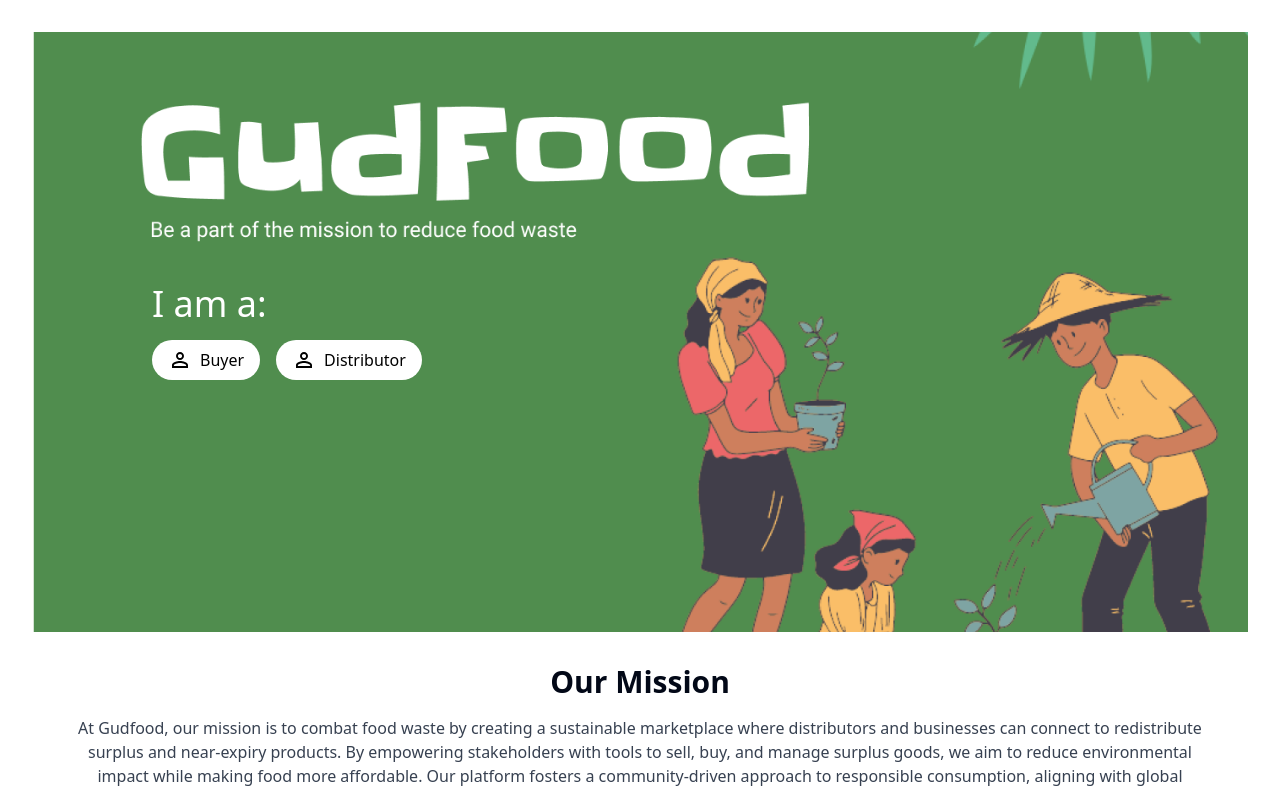
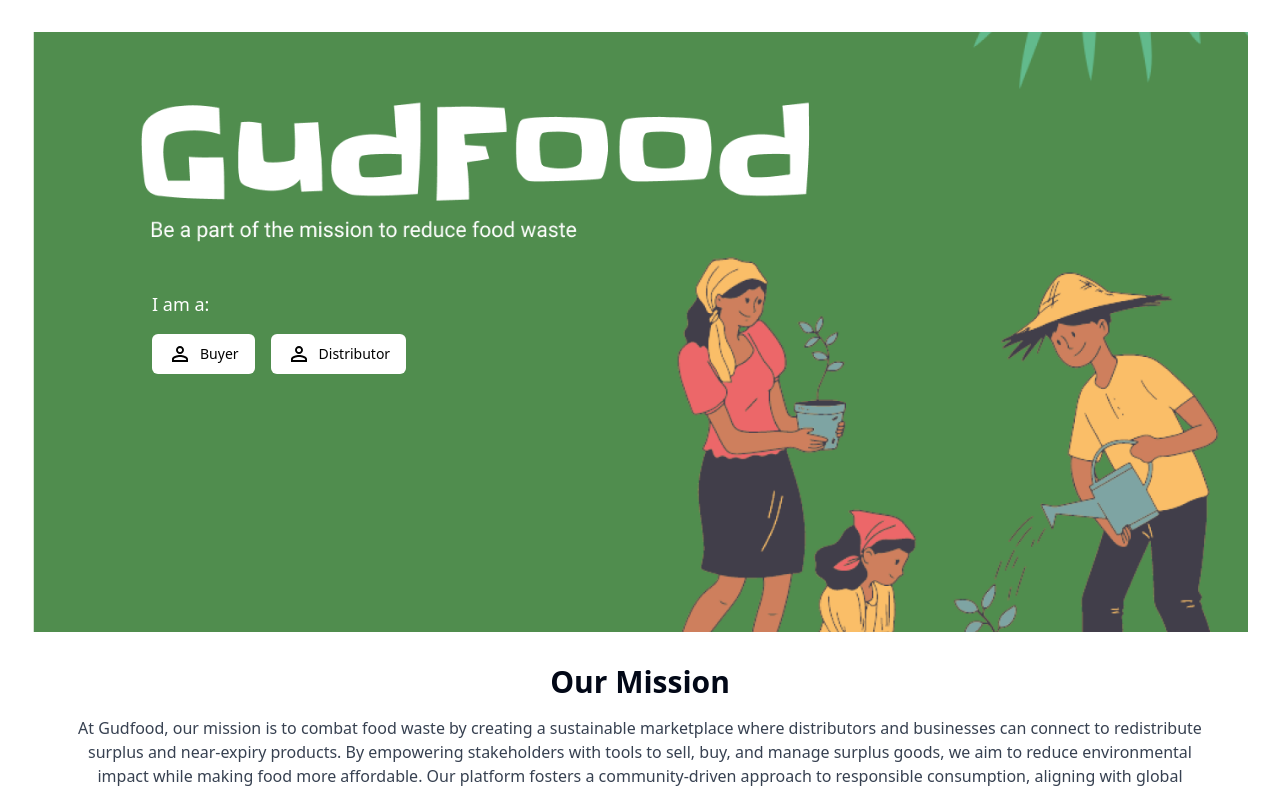
Before and after one commit to morksen123/marketplace, a React (Vite) app: page / in a window 1280 px wide. Shown: the top 792 px of the page. Built offline with nearby package versions, Linux system fonts and the light colour scheme.

Commit message:
added global styles and tidied up code

```diff
--- a/src/features/Landing/components/Landing.tsx
+++ b/src/features/Landing/components/Landing.tsx
@@ -1,17 +1,17 @@
-import React from 'react';
+import { Button } from '@/components/ui/button';
 import PersonOutlineOutlinedIcon from '@mui/icons-material/PersonOutlineOutlined';
 import { useNavigate } from 'react-router-dom';
-import bannerImage from '../../../assets/landing.png'; // Your banner image
-import greenhouseGasIcon from '../../../assets/greenhouse-gas.png';
-import foodWasteIcon from '../../../assets/food-waste.png';
 import usersIcon from '../../../assets/customers.png';
 import foodDumpImage from '../../../assets/food-dump.png';
+import foodWasteIcon from '../../../assets/food-waste.png';
+import greenhouseGasIcon from '../../../assets/greenhouse-gas.png';
+import bannerImage from '../../../assets/landing.png'; // Your banner image
 
 export const Landing = () => {
   const navigate = useNavigate();
 
   return (
-        <div>
+    <>
       {/* Banner Section */}
       <section className="relative">
         <img
@@ -21,20 +21,22 @@ export const Landing = () => {
           style={{ maxHeight: '600px' }}
         />
 
-                <div className="absolute top-0 left-10 w-full h-full flex flex-col justify-center text-white">
-                    <h1 className="text-4xl mb-4 ml-20 text-left">I am a:</h1>
+        <div className="absolute top-0 left-10 h-full flex flex-col justify-center text-white">
+          <p className="text-primary ml-20 text-lg mb-4 text-left">I am a:</p>
           <div className="ml-20">
             <div className="flex space-x-4">
-                            <button className="bg-white text-black px-4 py-2 rounded-full hover:bg-green-700 flex items-center"
+              <Button
                 onClick={() => navigate('/buyer-home')} // Redirect to Buyer page
               >
-                                <PersonOutlineOutlinedIcon className="mr-2" />Buyer
-                            </button>
-                            <button className="bg-white text-black px-4 py-2 rounded-full hover:bg-green-700 flex items-center"
+                <PersonOutlineOutlinedIcon className="mr-2" />
+                Buyer
+              </Button>
+              <Button
                 onClick={() => navigate('/distributor-home')} // Redirect to Distributor page
               >
-                                <PersonOutlineOutlinedIcon className="mr-2" />Distributor
-                            </button>
+                <PersonOutlineOutlinedIcon className="mr-2" />
+                Distributor
+              </Button>
             </div>
           </div>
         </div>
@@ -46,20 +48,37 @@ export const Landing = () => {
         <div className="mb-8">
           <h2 className="text-3xl font-bold mb-4">Our Mission</h2>
           <p className="text-gray-700">
-                        At Gudfood, our mission is to combat food waste by creating a sustainable marketplace where distributors and businesses can connect to redistribute surplus and near-expiry products. By empowering stakeholders with tools to sell, buy, and manage surplus goods, we aim to reduce environmental impact while making food more affordable. Our platform fosters a community-driven approach to responsible consumption, aligning with global sustainability goals and working together to minimize waste and support a greener future.
+            At Gudfood, our mission is to combat food waste by creating a
+            sustainable marketplace where distributors and businesses can
+            connect to redistribute surplus and near-expiry products. By
+            empowering stakeholders with tools to sell, buy, and manage surplus
+            goods, we aim to reduce environmental impact while making food more
+            affordable. Our platform fosters a community-driven approach to
+            responsible consumption, aligning with global sustainability goals
+            and working together to minimize waste and support a greener future.
           </p>
         </div>
 
         <div className="grid grid-cols-1 md:grid-cols-3 gap-4 mb-8">
           {/* Greenhouse Gas Emissions */}
           <div className="p-4 bg-white rounded-lg shadow text-center">
-                        <img src={greenhouseGasIcon} alt="Greenhouse Gas" className="mx-auto h-16 mb-4" />
-                        <h3 className="text-xl font-bold">5% Greenhouse Gas Emissions Reduced</h3>
+            <img
+              src={greenhouseGasIcon}
+              alt="Greenhouse Gas"
+              className="mx-auto h-16 mb-4"
+            />
+            <h3 className="text-xl font-bold">
+              5% Greenhouse Gas Emissions Reduced
+            </h3>
           </div>
 
           {/* Food Waste Prevented */}
           <div className="p-4 bg-white rounded-lg shadow text-center">
-                        <img src={foodWasteIcon} alt="Food Waste" className="mx-auto h-16 mb-4" />
+            <img
+              src={foodWasteIcon}
+              alt="Food Waste"
+              className="mx-auto h-16 mb-4"
+            />
             <h3 className="text-xl font-bold">5000kg Food Waste Prevented</h3>
           </div>
 
@@ -85,11 +104,22 @@ export const Landing = () => {
           {/* Right Side - Text */}
           <div className="md:w-1/2 w-full md:pl-8">
             <p className="text-gray-700">
-                            Food waste is a significant and persistent challenge in Singapore, especially at the distributor level. Daily, central warehouses of major supermarket chains in Singapore face the rejection of 7,500 to 20,000 kilograms of produce due to stringent quality standards (Liu & Tan, 2023). This waste at the distribution stage highlights a broader issue that impacts the entire supply chain. For instance, in recent years, major retailers like FairPrice have generated thousands of tonnes of food waste annually, with figures fluctuating but consistently remaining high. This ongoing trend underscores the difficulty in curbing food waste, even in a small, well-developed nation like Singapore. Reducing food waste at the distributor level is essential for alleviating these impacts.
+              Food waste is a significant and persistent challenge in Singapore,
+              especially at the distributor level. Daily, central warehouses of
+              major supermarket chains in Singapore face the rejection of 7,500
+              to 20,000 kilograms of produce due to stringent quality standards
+              (Liu & Tan, 2023). This waste at the distribution stage highlights
+              a broader issue that impacts the entire supply chain. For
+              instance, in recent years, major retailers like FairPrice have
+              generated thousands of tonnes of food waste annually, with figures
+              fluctuating but consistently remaining high. This ongoing trend
+              underscores the difficulty in curbing food waste, even in a small,
+              well-developed nation like Singapore. Reducing food waste at the
+              distributor level is essential for alleviating these impacts.
             </p>
           </div>
         </div>
       </section>
-        </div>
+    </>
   );
 };
--- a/src/index.css
+++ b/src/index.css
@@ -10,10 +10,10 @@
     --card-foreground: 222.2 84% 4.9%;
     --popover: 0 0% 100%;
     --popover-foreground: 222.2 84% 4.9%;
-    --primary: 222.2 47.4% 11.2%;
-    --primary-foreground: 210 40% 98%;
-    --secondary: 210 40% 96.1%;
-    --secondary-foreground: 222.2 47.4% 11.2%;
+    --primary: 0 0% 100%;
+    --primary-foreground: 0 0% 0%;
+    --secondary: 147 99% 24%;
+    --secondary-foreground: 0 0% 100%;
     --muted: 210 40% 96.1%;
     --muted-foreground: 215.4 16.3% 46.9%;
     --accent: 210 40% 96.1%;
```
Lines whose indentation alone changed are shown as unchanged.
